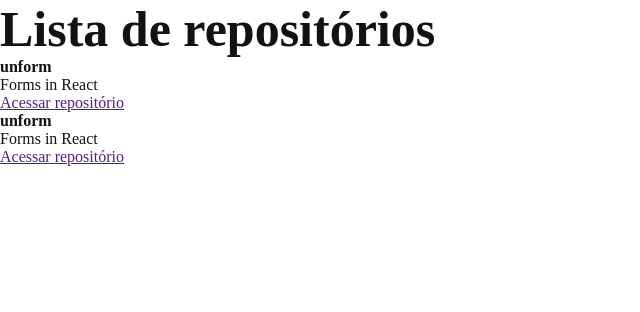
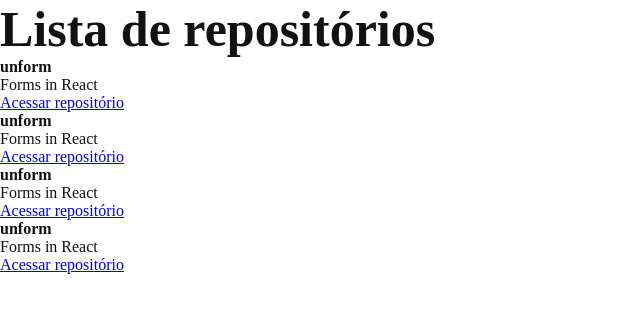
Before and after one commit to olucasfreitas/github-explorer, a React app: page / in a window 1280 px wide. Shown: the top 312 px of the page, without its empty margins (0-640 px from the left). Built offline with nearby package versions, Linux system fonts and the light colour scheme.

Commit message:
passando repositório com props

```diff
--- /dev/null
+++ b/src/components/RepositoryItem.jsx
@@ -0,0 +1,10 @@
+export function RepositoryItem(props) {
+  return (
+    <li>
+      <strong>{props.repository.name ?? "Default"}</strong>
+      <p>{props.repository.description}</p>
+
+      <a href={props.repository.link}>Acessar repositório</a>
+    </li>
+  );
+}
--- a/src/components/RepositoryList.jsx
+++ b/src/components/RepositoryList.jsx
@@ -1,4 +1,10 @@
-const repositoryName = "unform";
+import { RepositoryItem } from "./RepositoryItem";
+
+const repository = {
+  name: "unform",
+  description: "Forms in React",
+  link: "http://github.com/unform/unform",
+};
 
 export function RepositoryList() {
   return (
@@ -6,18 +12,10 @@
       <h1>Lista de repositórios</h1>
 
       <ul>
-        <li>
-          <strong>{repositoryName}</strong>
-          <p>Forms in React</p>
-
-          <a href="">Acessar repositório</a>
-        </li>
-        <li>
-          <strong>unform</strong>
-          <p>Forms in React</p>
-
-          <a href="">Acessar repositório</a>
-        </li>
+        <RepositoryItem repository={repository} />
+        <RepositoryItem repository={repository} />
+        <RepositoryItem repository={repository} />
+        <RepositoryItem repository={repository} />
       </ul>
     </section>
   );
```
